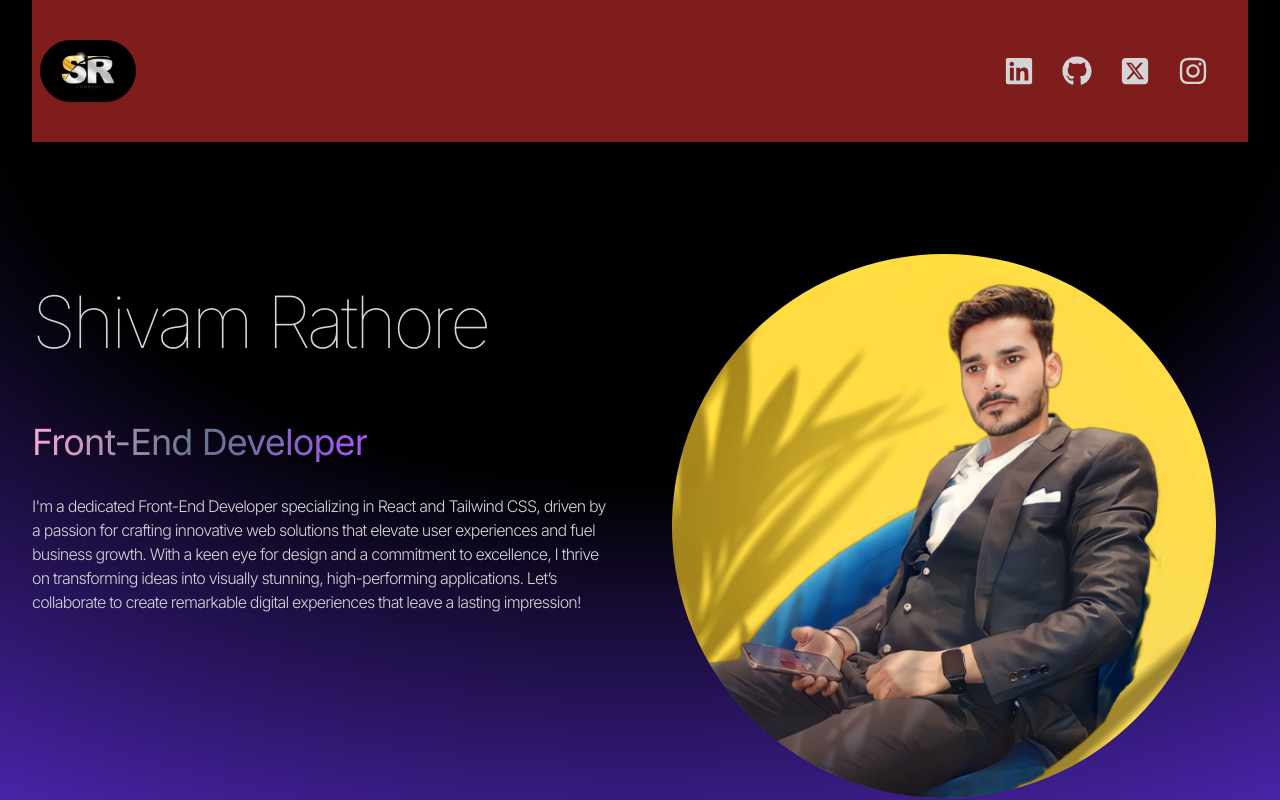
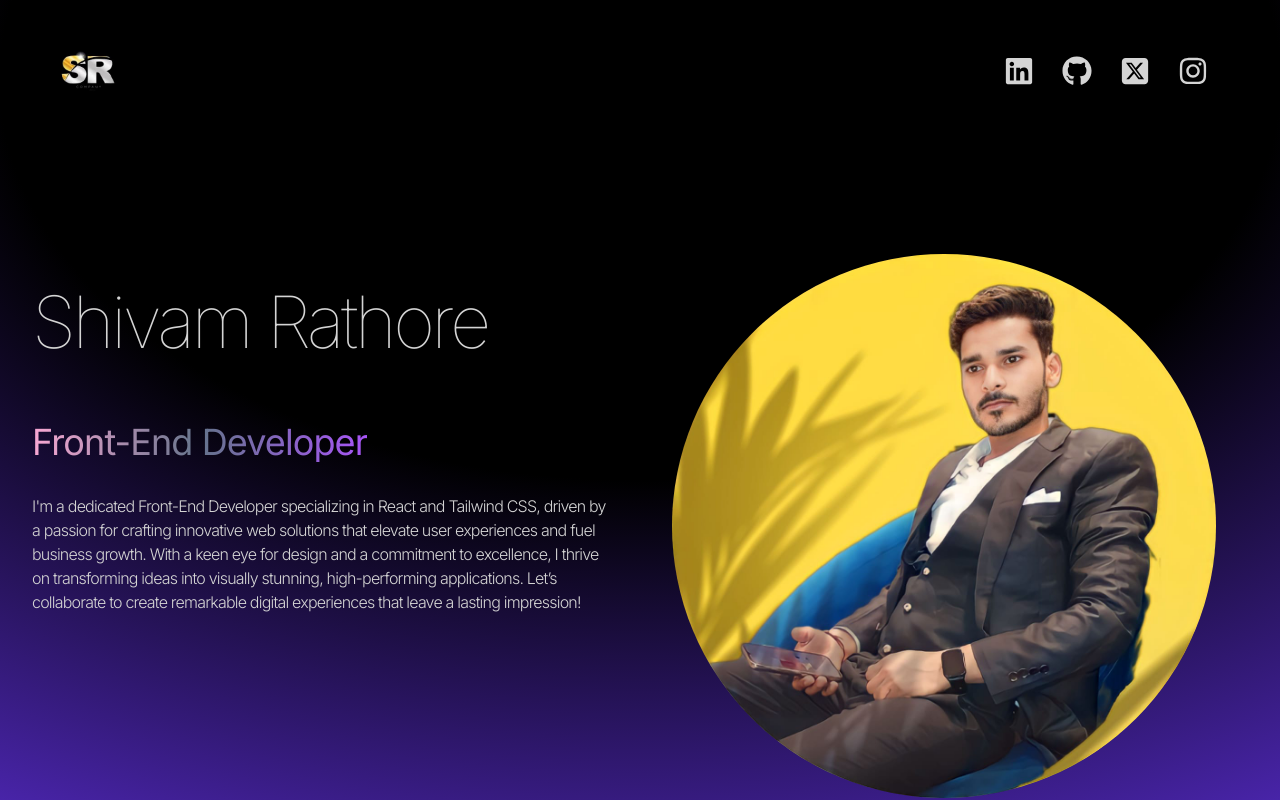
Before and after one commit to aashishsrivastava/shivam-portfolio, a React (Vite) app: page / in a window 1280 px wide. Shown: the top 800 px of the page. Built offline with nearby package versions, Linux system fonts and the light colour scheme.

Commit message:
remove navbar bg color

```diff
--- a/src/components/NavBar.jsx
+++ b/src/components/NavBar.jsx
@@ -9,7 +9,7 @@ import { FaInstagram } from "react-icons/fa";
 const NavBar = () => {
   return (
     <>
-      <nav className=" mb-20 bg-red-900 flex items-center justify-between py-6">
+      <nav className=" mb-20  flex items-center justify-between py-6">
         <div className="flex flex-shrink-0 items-center">
           <img className="mx-2 w-24 rounded-full " src={logo} alt="logo" />
         </div>
```
